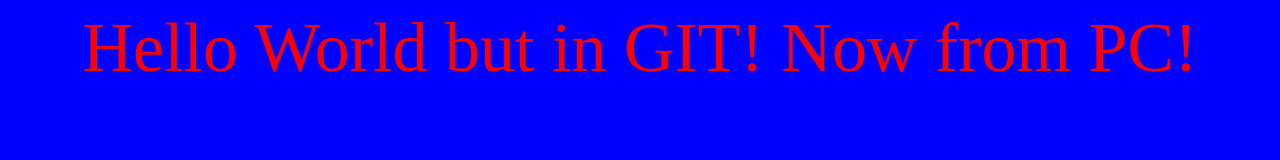
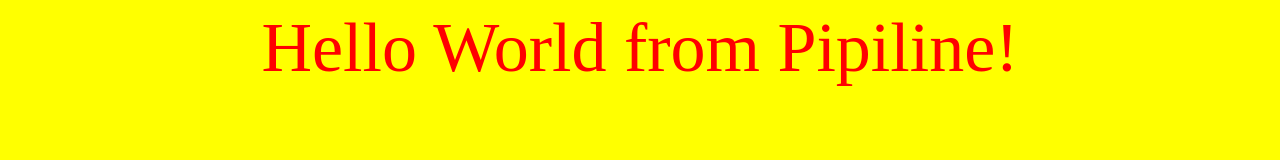
Before and after one commit to maatros/maatros-main, a plain HTML site: page index.html in a window 1280 px wide. Drawn offline with Linux system fonts and the light colour scheme.

Commit message:
index.html update

```diff
--- a/index.html
+++ b/index.html
@@ -1,8 +1,8 @@
 <html>
 <head>
-	<title>TEST</title>
+	<title>Terraform</title>
 </head>
-<body bgcolor=blue>
-	<p style="color: red; text-align: center; font-size: 70px;">Hello World but in GIT! Now from PC!</p>
+<body bgcolor=yellow>
+	<p style="color: red; text-align: center; font-size: 70px;">Hello World from Pipiline!</p>
 </body>
 </html>
```
